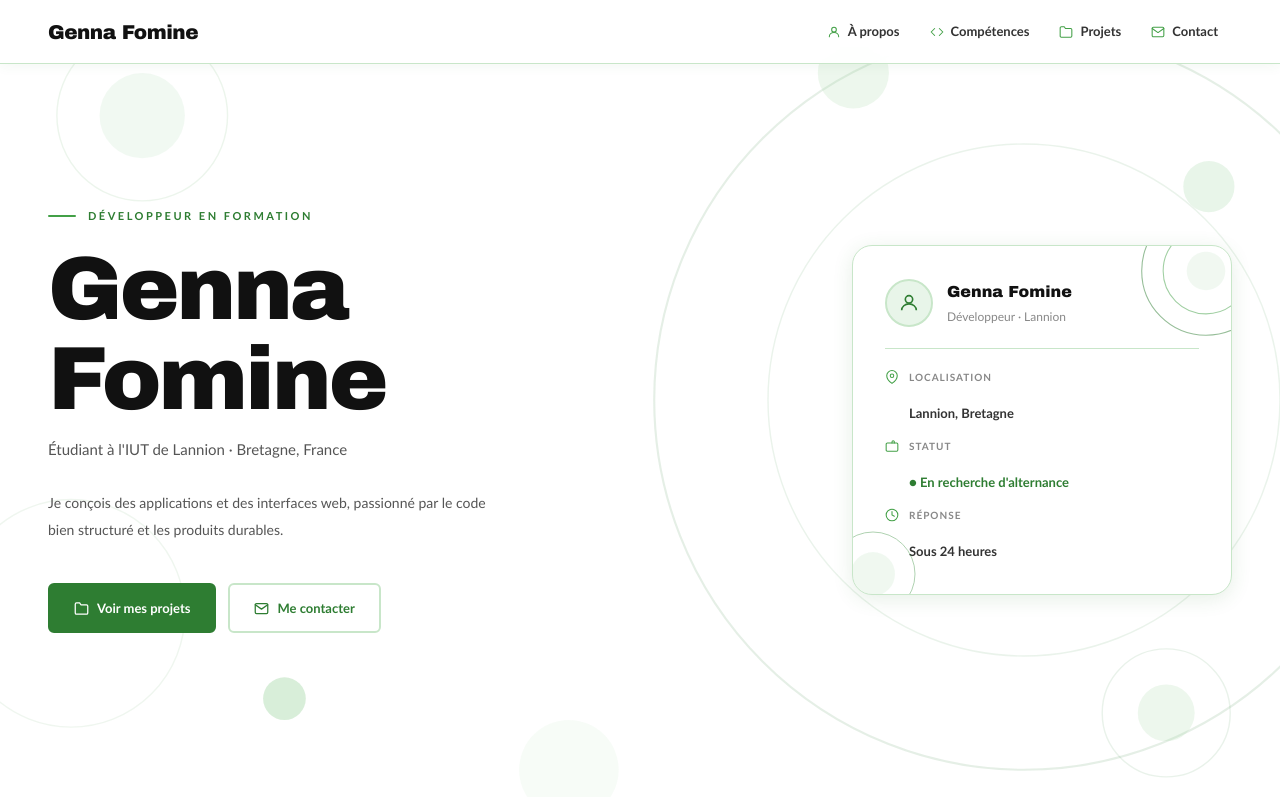
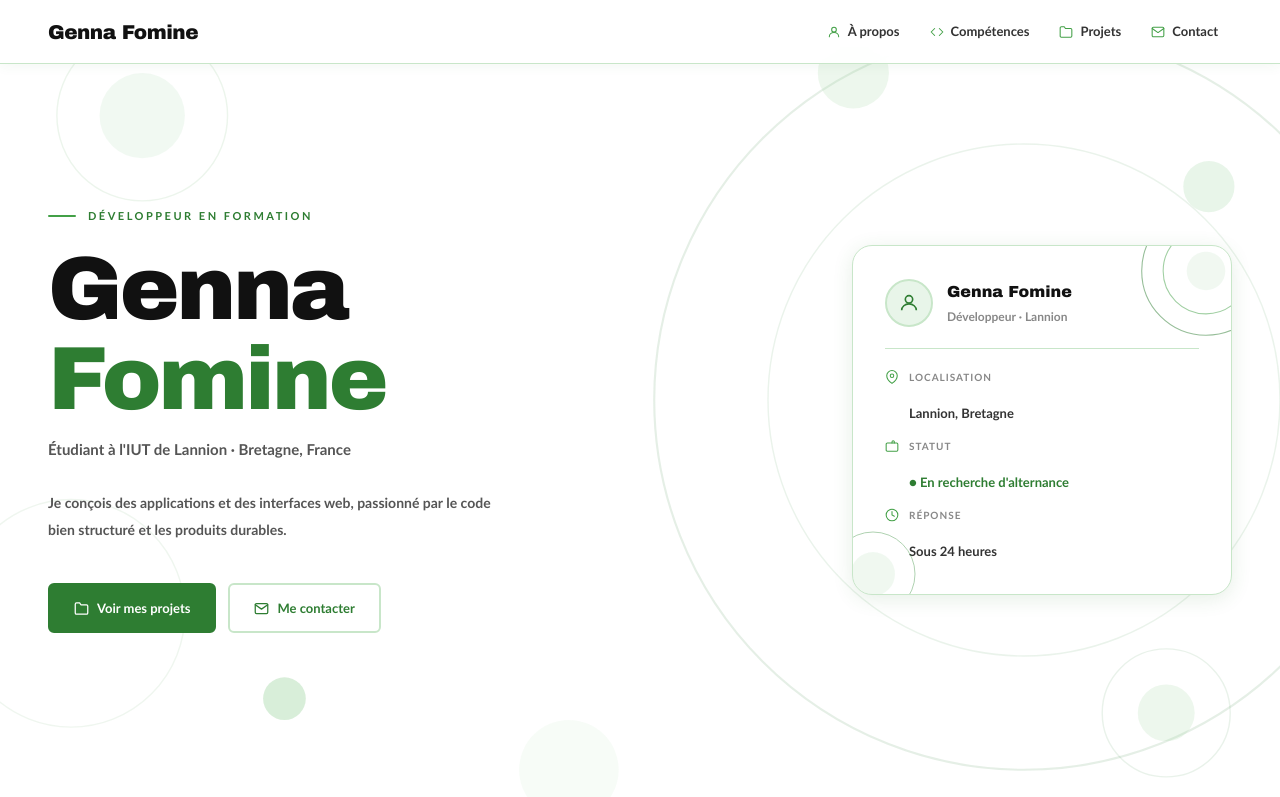
Before and after one commit to TripasBibas/Portfolio, a plain HTML site: page index.html in a window 1280 px wide. Shown: the top 797 px of the page. Drawn offline with Linux system fonts and the light colour scheme; a web font is replaced by a local one.

Commit message:
b Fomine

```diff
--- a/index.html
+++ b/index.html
@@ -51,7 +51,7 @@
 
   <article class="hero-content">
     <p class="eyebrow">Développeur en formation</p>
-    <h1>Genna<br>Fomine</h1>
+    <h1>Genna<br><b>Fomine<b></h1>
     <p class="hero-role">Étudiant à l'IUT de Lannion · Bretagne, France</p>
     <p class="hero-desc">Je conçois des applications et des interfaces web, passionné par le code bien structuré et les produits durables.</p>
     <p class="hero-actions">
```
